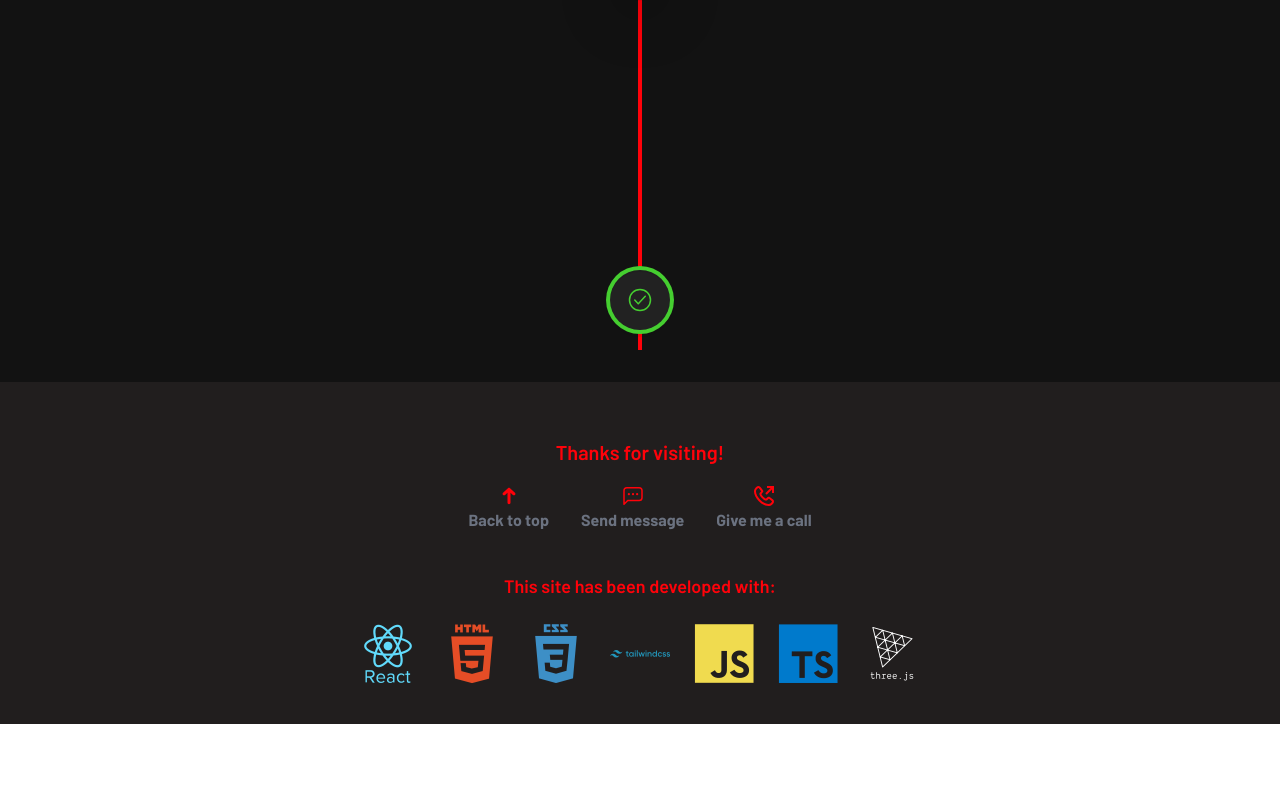
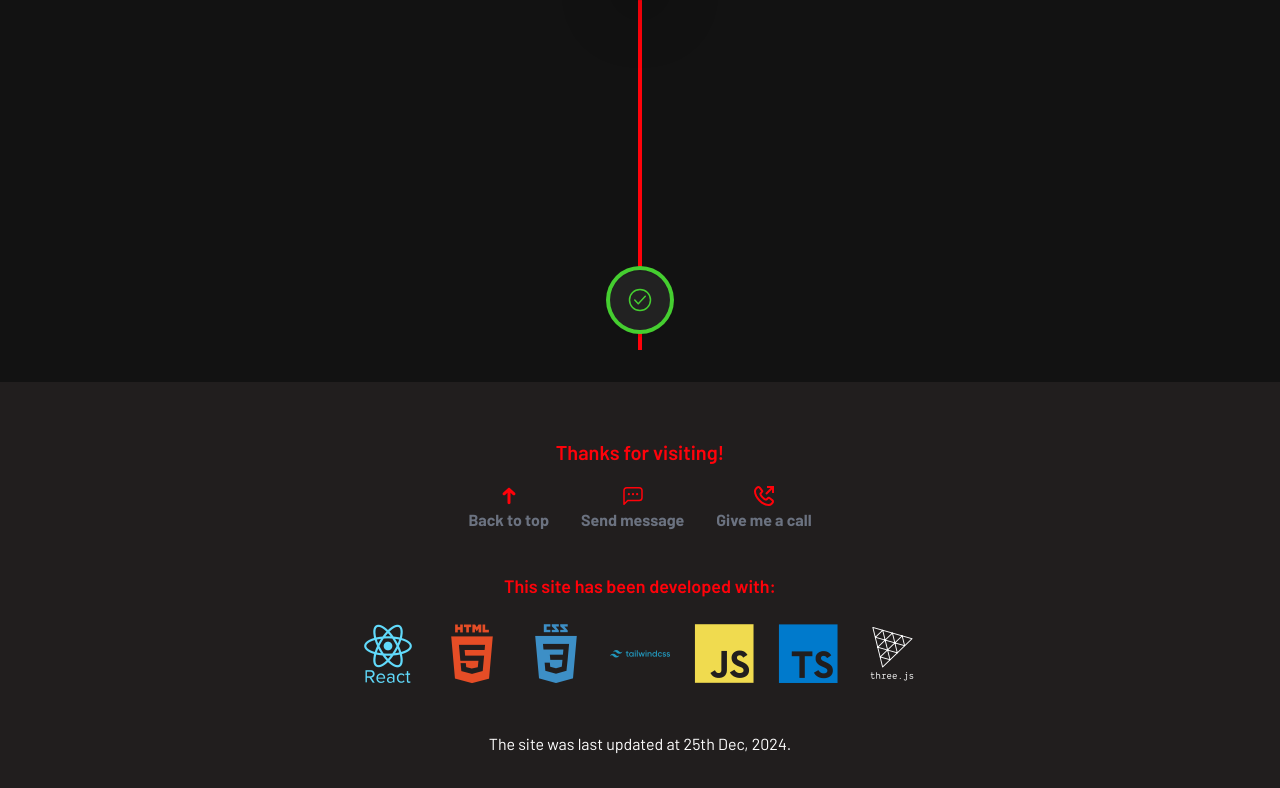
Before and after one commit to qur786/portfolio, a React (Vite) app: page / in a window 1280 px wide. Shown: the part 4086-4874 px from the top of the page. Before the commit the page ends 4810 px from the top, so only its background shows below. Built offline with nearby package versions, Linux system fonts and the light colour scheme.

Commit message:
refactor: minor

```diff
--- a/src/components/Footer/index.tsx
+++ b/src/components/Footer/index.tsx
@@ -61,6 +61,9 @@ export function Footer({ onMessageButtonClick }: FooterProps): JSX.Element {
             <DevIcon name="devicon-threejs-original-wordmark" colored={false} />
           </div>
         </div>
+        <div className="m-auto">
+          The site was last updated at 25th Dec, 2024.
+        </div>
       </div>
     </div>
   );
```
